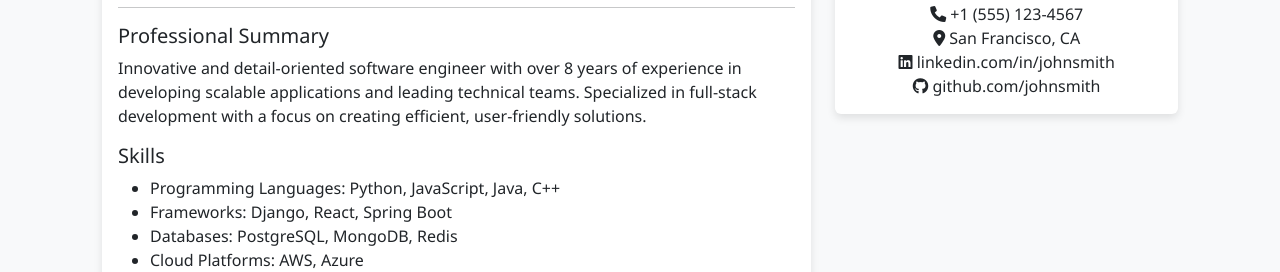
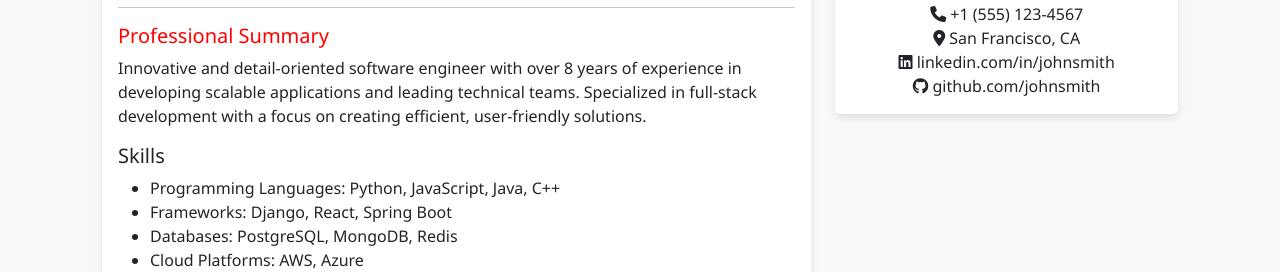
Before and after one commit to Ali-Moukallid/portfolioActions, a Django app: page / in a window 1280 px wide. Shown: the part 246-518 px from the top of the page. Run offline with Django 5.2, Linux system fonts and the light colour scheme; some libraries are stand-ins or nearby versions.

Commit message:
color red

```diff
--- a/templates/portfolio/home.html
+++ b/templates/portfolio/home.html
@@ -9,7 +9,7 @@
                 <h4 class="text-muted">Senior Software and AI Engineer</h4>
                 <hr>
 
-                <h5>Professional Summary</h5>
+                <h5><font color=red>Professional Summary</font></h5>
                 <p>Innovative and detail-oriented software engineer with over 8 years of experience in developing scalable applications and leading technical teams. Specialized in full-stack development with a focus on creating efficient, user-friendly solutions.</p>
 
                 <h5>Skills</h5>
```
